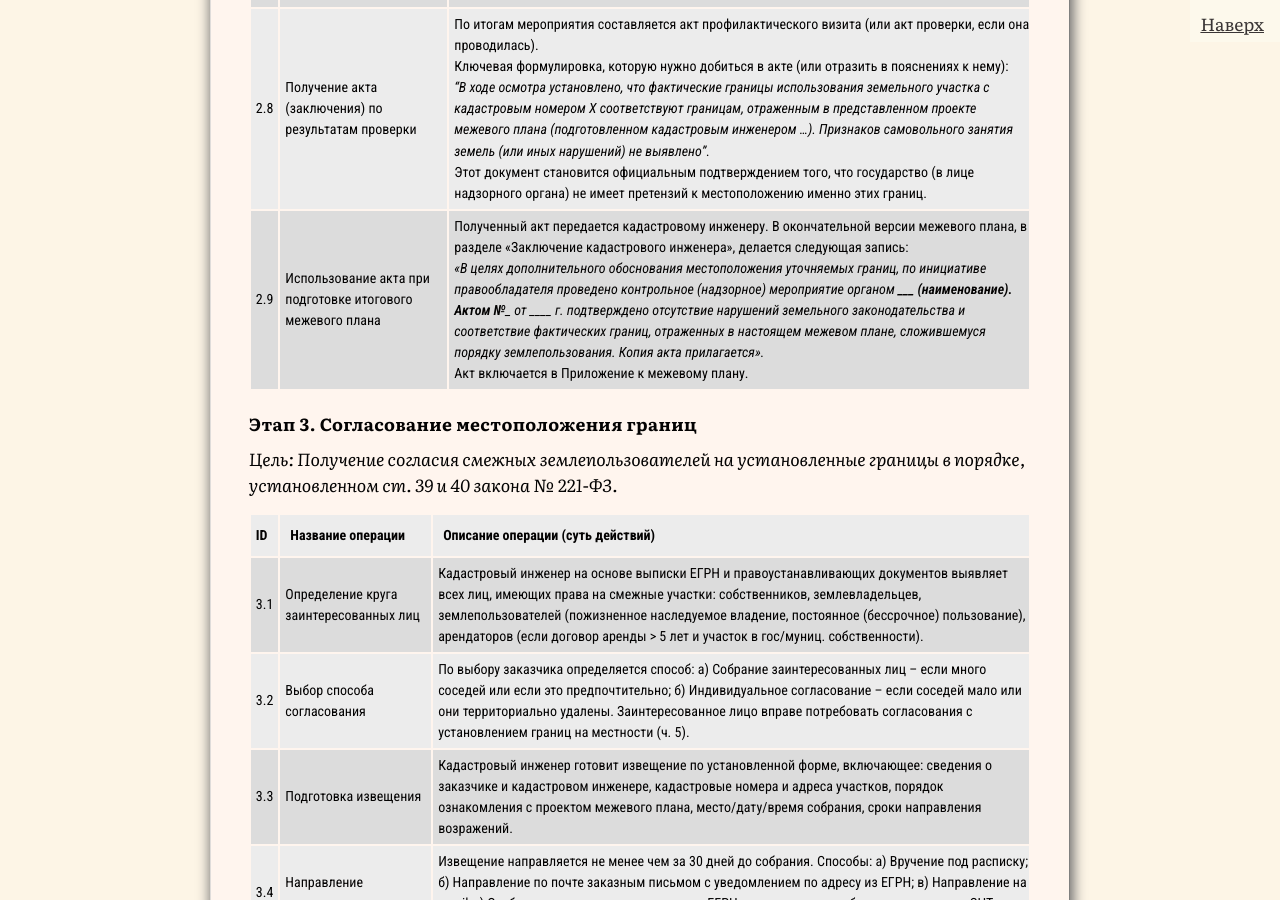
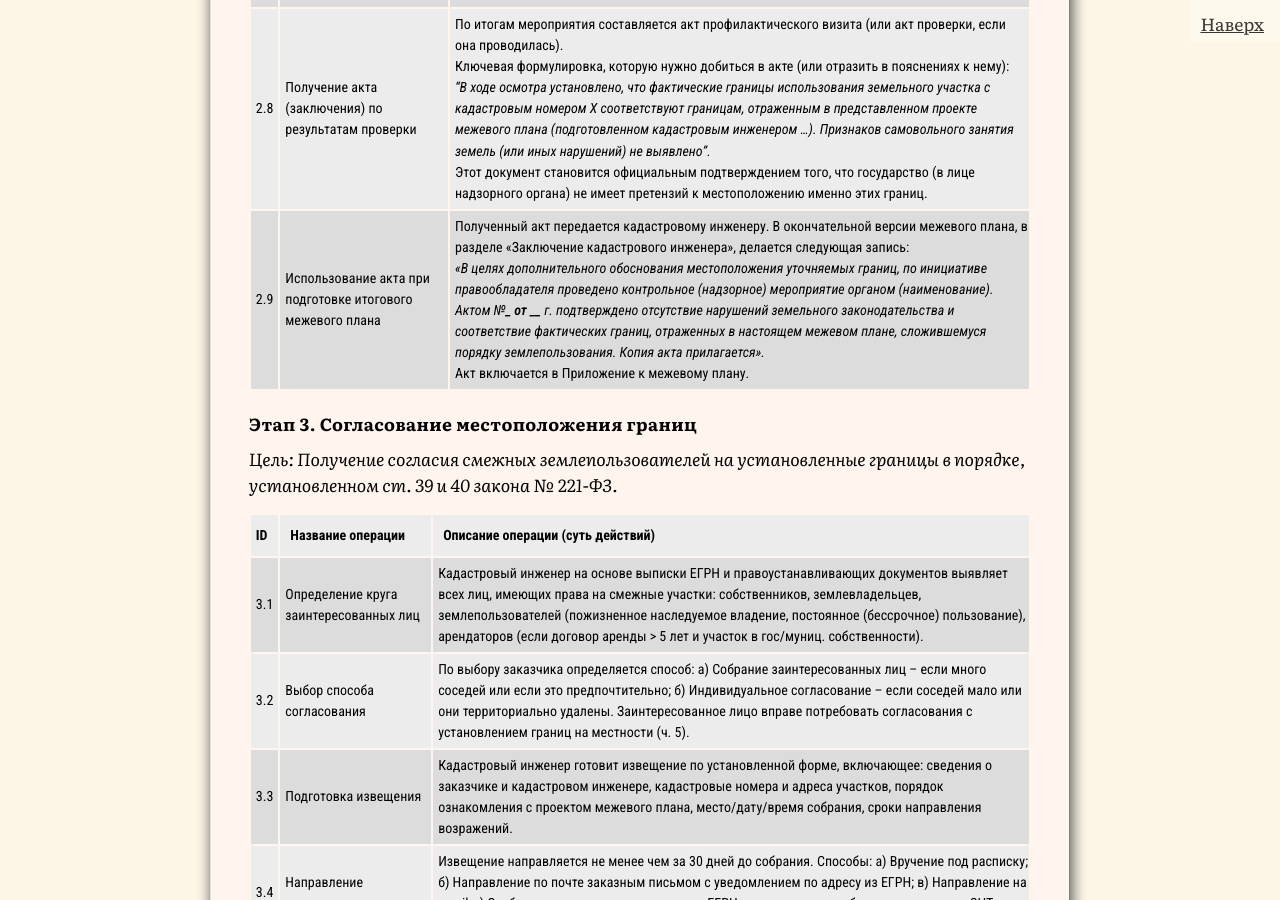
Before and after one commit to SergSi/land-use-art, a Jekyll site: the page built from _posts/2026-02-10-pr1.md, in a window 1280 px wide and 900 px high, scrolled down 17894 px. Built offline with Jekyll 4.4.1, drawn with Linux system fonts in a browser that asks for light colours; some web fonts are replaced.

Commit message:
Update 2026-02-10-pr1.md

```diff
--- a/_posts/2026-02-10-pr1.md
+++ b/_posts/2026-02-10-pr1.md
@@ -315,7 +315,7 @@ Step7 --> Success4[✅ Границы установлены<br>по решен
 | 2.6  | Направление проекта межевого плана в орган земельного надзора | К заявлению прилагается:<br />• Копия правоустанавливающего документа на участок.<br />• Проект межевого плана (бумажная версия).<br />• Пояснительная записка, в которой указывается, что целью обращения является получение заключения о соответствии фактического землепользования (отраженного в проекте межевого плана) требованиям земельного законодательства до подачи документов на кадастровый учет. |
 | 2.7  | Выход инспектора и сверка границ на местности                | Инспектор (по согласованию) выходит на место, осматривает участок. Он имеет право:<br />• Произвести инструментальные замеры (если сочтет нужным).<br />• Сверить фактические границы (заборы, ограждения) с координатами, отраженными в проекте межевого плана.<br />• Убедиться, что границы не выходят на земли общего пользования, не накладываются на соседние участки (в части публичных интересов).<br /> |
 | 2.8  | Получение акта (заключения) по результатам проверки          | По итогам мероприятия составляется акт профилактического визита (или акт проверки, если она проводилась).<br />Ключевая формулировка, которую нужно добиться в акте (или отразить в пояснениях к нему):<br />*"В ходе осмотра установлено, что фактические границы использования земельного участка с кадастровым номером X соответствуют границам, отраженным в представленном проекте межевого плана (подготовленном кадастровым инженером ...). Признаков самовольного занятия земель (или иных нарушений) не выявлено".*<br />Этот документ становится официальным подтверждением того, что государство (в лице надзорного органа) не имеет претензий к местоположению именно этих границ. |
-| 2.9  | Использование акта при подготовке итогового межевого плана   | Полученный акт передается кадастровому инженеру. В окончательной версии межевого плана, в разделе «Заключение кадастрового инженера», делается следующая запись:<br />*«В целях дополнительного обоснования местоположения уточняемых границ, по инициативе правообладателя проведено контрольное (надзорное) мероприятие органом _____ (наименование). Актом №___ от ____ г. подтверждено отсутствие нарушений земельного законодательства и соответствие фактических границ, отраженных в настоящем межевом плане, сложившемуся порядку землепользования. Копия акта прилагается».*<br />Акт включается в Приложение к межевому плану. |
+| 2.9  | Использование акта при подготовке итогового межевого плана   | Полученный акт передается кадастровому инженеру. В окончательной версии межевого плана, в разделе «Заключение кадастрового инженера», делается следующая запись:<br />*«В целях дополнительного обоснования местоположения уточняемых границ, по инициативе правообладателя проведено контрольное (надзорное) мероприятие органом (наименование). Актом №___ от ____ г. подтверждено отсутствие нарушений земельного законодательства и соответствие фактических границ, отраженных в настоящем межевом плане, сложившемуся порядку землепользования. Копия акта прилагается».*<br />Акт включается в Приложение к межевому плану. |
 
 #### Этап 3. Согласование местоположения границ
 
```
